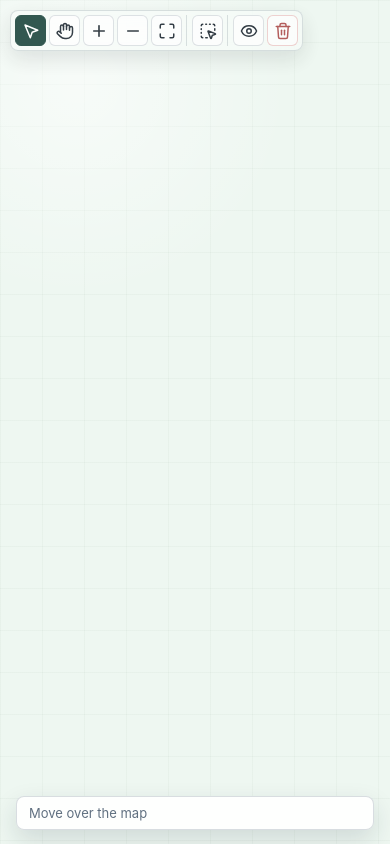
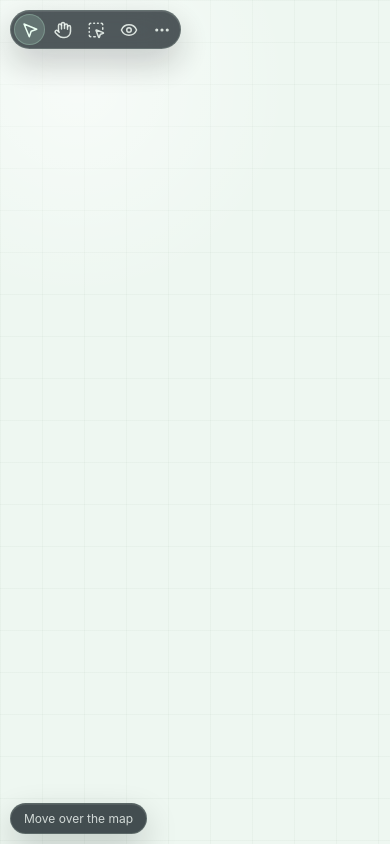
Before and after one commit to pproenca/codecharter, a website with bundled scripts: page public/index.html in a window 390 px wide. Built offline with nearby package versions, Linux system fonts and the light colour scheme; files whose address does not match are found by name.

Commit message:
Restyle map toolbar and status overlays

```diff
--- a/public/index.html
+++ b/public/index.html
@@ -12,7 +12,7 @@
         <canvas id="mapCanvas"></canvas>
 
         <div class="map-tool-palette" role="toolbar" aria-label="Map tools">
-          <div class="tool-group" aria-label="Navigation controls">
+          <div class="tool-group tool-group-primary" aria-label="Primary map tools">
             <button id="selectTool" class="icon-tool active" type="button" title="Select" aria-label="Select" aria-pressed="true">
               <svg class="lucide lucide-mouse-pointer-2" xmlns="http://www.w3.org/2000/svg" width="21" height="21" viewBox="0 0 24 24" fill="none" stroke="currentColor" stroke-width="2" stroke-linecap="round" stroke-linejoin="round" aria-hidden="true" focusable="false">
                 <path d="m4 4 7.07 17 2.51-7.39L21 11.07z"></path>
@@ -26,6 +26,37 @@
                 <path d="M18 8a2 2 0 1 1 4 0v6a8 8 0 0 1-8 8h-2c-2.8 0-4.5-.9-6.4-2.8L2 15.6a2 2 0 0 1 2.8-2.8L7 15"></path>
               </svg>
             </button>
+            <button id="drawTool" class="icon-tool" type="button" title="Draw Selection" aria-label="Draw Selection" aria-pressed="false">
+              <svg class="lucide lucide-square-dashed-mouse-pointer" xmlns="http://www.w3.org/2000/svg" width="21" height="21" viewBox="0 0 24 24" fill="none" stroke="currentColor" stroke-width="2" stroke-linecap="round" stroke-linejoin="round" aria-hidden="true" focusable="false">
+                <path d="M12.034 12.681a.498.498 0 0 1 .647-.647l9 3.5a.5.5 0 0 1-.033.943l-3.444 1.068a1 1 0 0 0-.66.66l-1.067 3.443a.5.5 0 0 1-.943.033z"></path>
+                <path d="M5 3a2 2 0 0 0-2 2"></path>
+                <path d="M19 3a2 2 0 0 1 2 2"></path>
+                <path d="M5 21a2 2 0 0 1-2-2"></path>
+                <path d="M9 3h1"></path>
+                <path d="M9 21h2"></path>
+                <path d="M14 3h1"></path>
+                <path d="M3 9v1"></path>
+                <path d="M21 9v2"></path>
+                <path d="M3 14v1"></path>
+              </svg>
+            </button>
+            <label class="icon-tool toggle-tool" title="Activity & Discovery" aria-label="Activity & Discovery">
+              <input id="showActivity" class="sr-only" type="checkbox">
+              <svg class="lucide lucide-eye" xmlns="http://www.w3.org/2000/svg" width="21" height="21" viewBox="0 0 24 24" fill="none" stroke="currentColor" stroke-width="2" stroke-linecap="round" stroke-linejoin="round" aria-hidden="true" focusable="false">
+                <path d="M2.062 12.348a1 1 0 0 1 0-.696 10.75 10.75 0 0 1 19.876 0 1 1 0 0 1 0 .696 10.75 10.75 0 0 1-19.876 0"></path>
+                <circle cx="12" cy="12" r="3"></circle>
+              </svg>
+            </label>
+          </div>
+          <details class="map-action-menu">
+            <summary class="icon-tool menu-trigger" title="More map actions" aria-label="More map actions">
+              <svg class="lucide lucide-ellipsis" xmlns="http://www.w3.org/2000/svg" width="21" height="21" viewBox="0 0 24 24" fill="none" stroke="currentColor" stroke-width="2.2" stroke-linecap="round" stroke-linejoin="round" aria-hidden="true" focusable="false">
+                <circle cx="12" cy="12" r="1"></circle>
+                <circle cx="19" cy="12" r="1"></circle>
+                <circle cx="5" cy="12" r="1"></circle>
+              </svg>
+            </summary>
+            <div class="map-action-panel" role="group" aria-label="Camera and history actions">
               <button id="zoomInTool" class="icon-tool" type="button" title="Zoom in" aria-label="Zoom in">
                 <svg class="lucide lucide-plus" xmlns="http://www.w3.org/2000/svg" width="21" height="21" viewBox="0 0 24 24" fill="none" stroke="currentColor" stroke-width="2.2" stroke-linecap="round" stroke-linejoin="round" aria-hidden="true" focusable="false">
                   <path d="M5 12h14"></path>
@@ -45,31 +76,6 @@
                   <path d="M16 21h3a2 2 0 0 0 2-2v-3"></path>
                 </svg>
               </button>
-          </div>
-          <div class="tool-group" aria-label="Annotation tools">
-            <button id="drawTool" class="icon-tool" type="button" title="Draw Selection" aria-label="Draw Selection" aria-pressed="false">
-              <svg class="lucide lucide-square-dashed-mouse-pointer" xmlns="http://www.w3.org/2000/svg" width="21" height="21" viewBox="0 0 24 24" fill="none" stroke="currentColor" stroke-width="2" stroke-linecap="round" stroke-linejoin="round" aria-hidden="true" focusable="false">
-                <path d="M12.034 12.681a.498.498 0 0 1 .647-.647l9 3.5a.5.5 0 0 1-.033.943l-3.444 1.068a1 1 0 0 0-.66.66l-1.067 3.443a.5.5 0 0 1-.943.033z"></path>
-                <path d="M5 3a2 2 0 0 0-2 2"></path>
-                <path d="M19 3a2 2 0 0 1 2 2"></path>
-                <path d="M5 21a2 2 0 0 1-2-2"></path>
-                <path d="M9 3h1"></path>
-                <path d="M9 21h2"></path>
-                <path d="M14 3h1"></path>
-                <path d="M3 9v1"></path>
-                <path d="M21 9v2"></path>
-                <path d="M3 14v1"></path>
-              </svg>
-            </button>
-          </div>
-          <div class="tool-group" aria-label="Activity controls">
-            <label class="icon-tool toggle-tool" title="Activity & Discovery" aria-label="Activity & Discovery">
-              <input id="showActivity" class="sr-only" type="checkbox">
-              <svg class="lucide lucide-eye" xmlns="http://www.w3.org/2000/svg" width="21" height="21" viewBox="0 0 24 24" fill="none" stroke="currentColor" stroke-width="2" stroke-linecap="round" stroke-linejoin="round" aria-hidden="true" focusable="false">
-                <path d="M2.062 12.348a1 1 0 0 1 0-.696 10.75 10.75 0 0 1 19.876 0 1 1 0 0 1 0 .696 10.75 10.75 0 0 1-19.876 0"></path>
-                <circle cx="12" cy="12" r="3"></circle>
-              </svg>
-            </label>
               <button id="clearActivityTool" class="icon-tool danger-action hold-action" type="button" title="Hold to clear activity history" aria-label="Clear activity history">
                 <svg class="lucide lucide-trash-2" xmlns="http://www.w3.org/2000/svg" width="21" height="21" viewBox="0 0 24 24" fill="none" stroke="currentColor" stroke-width="2" stroke-linecap="round" stroke-linejoin="round" aria-hidden="true" focusable="false">
                   <path d="M3 6h18"></path>
@@ -80,6 +86,7 @@
                 </svg>
               </button>
             </div>
+          </details>
         </div>
 
         <div id="selectionPopover" class="selection-popover" hidden>
--- a/public/style.css
+++ b/public/style.css
@@ -155,10 +155,13 @@ select:focus-visible {
 }
 
 .map-tool-palette {
-  backdrop-filter: blur(12px) saturate(1.08);
-  background: rgba(248, 252, 249, 0.76);
-  box-shadow: 0 8px 22px rgba(10, 24, 31, 0.12);
-  opacity: 0.86;
+  backdrop-filter: blur(18px) saturate(1.14);
+  background: rgba(14, 24, 29, 0.78);
+  box-shadow:
+    0 14px 34px rgba(5, 13, 17, 0.22),
+    inset 0 1px 0 rgba(255, 255, 255, 0.09);
+  color: rgba(241, 248, 244, 0.86);
+  opacity: 0.92;
   transition:
     background-color 160ms var(--ease-out),
     border-color 160ms var(--ease-out),
@@ -168,9 +171,11 @@ select:focus-visible {
 
 .map-tool-palette:hover,
 .map-tool-palette:focus-within {
-  background: rgba(255, 255, 255, 0.94);
-  border-color: rgba(47, 70, 88, 0.28);
-  box-shadow: 0 10px 28px rgba(10, 24, 31, 0.16);
+  background: rgba(14, 24, 29, 0.9);
+  border-color: rgba(218, 241, 229, 0.24);
+  box-shadow:
+    0 18px 42px rgba(5, 13, 17, 0.28),
+    inset 0 1px 0 rgba(255, 255, 255, 0.12);
   opacity: 1;
 }
 
@@ -181,29 +186,27 @@ select:focus-visible {
 }
 
 .map-tool-palette {
-  border: 1px solid var(--line);
-  border-radius: 8px;
+  border: 1px solid rgba(218, 241, 229, 0.16);
+  border-radius: 999px;
   display: inline-flex;
-  gap: 4px;
+  gap: 2px;
   left: 16px;
-  padding: 4px;
+  padding: 3px;
   top: 16px;
 }
 
 .tool-group {
   display: flex;
-  gap: 3px;
-}
-
-.tool-group + .tool-group {
-  border-left: 1px solid var(--line);
-  padding-left: 5px;
+  gap: 2px;
 }
 
 .icon-tool {
   align-items: center;
   aspect-ratio: 1;
-  border-radius: 6px;
+  background: transparent;
+  border: 1px solid transparent;
+  border-radius: 999px;
+  color: inherit;
   display: grid;
   justify-items: center;
   min-height: 0;
@@ -211,12 +214,12 @@ select:focus-visible {
   padding: 0;
   position: relative;
   transform-origin: center;
-  width: 34px;
+  width: 32px;
 }
 
 label.icon-tool {
-  background: rgba(255, 255, 255, 0.94);
-  border: 1px solid var(--line);
+  background: transparent;
+  border: 1px solid transparent;
   cursor: pointer;
   transition:
     background-color 140ms var(--ease-out),
@@ -226,9 +229,12 @@ label.icon-tool {
 }
 
 @media (hover: hover) and (pointer: fine) {
-  label.icon-tool:hover {
-    background: #f4f8f5;
-    border-color: rgba(47, 70, 88, 0.32);
+  .map-tool-palette .icon-tool:hover:not(:disabled),
+  label.icon-tool:hover,
+  .menu-trigger:hover {
+    background: rgba(255, 255, 255, 0.11);
+    border-color: rgba(218, 241, 229, 0.1);
+    color: #ffffff;
   }
 }
 
@@ -241,13 +247,18 @@ label.icon-tool {
   width: 19px;
 }
 
-.toggle-tool:has(input:checked) {
-  background: #e9f2ed;
-  border-color: rgba(18, 128, 98, 0.42);
-  color: #035743;
+.map-tool-palette .icon-tool.active,
+.map-tool-palette .toggle-tool:has(input:checked),
+.map-action-menu[open] > .menu-trigger {
+  background: rgba(190, 244, 216, 0.18);
+  border-color: rgba(190, 244, 216, 0.26);
+  color: #eafff2;
 }
 
-.toggle-tool:active {
+.map-tool-palette .icon-tool:active:not(:disabled),
+.toggle-tool:active,
+.menu-trigger:active {
+  background: rgba(255, 255, 255, 0.14);
   transform: scale(0.98);
 }
 
@@ -261,10 +272,51 @@ label.icon-tool {
   outline-offset: 2px;
 }
 
-.icon-tool.active {
-  background: #123d35;
-  border-color: #123d35;
-  color: #fff;
+.map-action-menu {
+  display: grid;
+  position: relative;
+}
+
+.menu-trigger {
+  list-style: none;
+}
+
+.menu-trigger::-webkit-details-marker {
+  display: none;
+}
+
+.map-action-panel {
+  backdrop-filter: blur(18px) saturate(1.14);
+  background: rgba(14, 24, 29, 0.9);
+  border: 1px solid rgba(218, 241, 229, 0.16);
+  border-radius: 999px;
+  box-shadow:
+    0 16px 36px rgba(5, 13, 17, 0.25),
+    inset 0 1px 0 rgba(255, 255, 255, 0.1);
+  color: rgba(241, 248, 244, 0.88);
+  display: flex;
+  gap: 2px;
+  left: 0;
+  opacity: 1;
+  padding: 3px;
+  position: absolute;
+  top: calc(100% + 8px);
+  transform: translateY(0) scale(1);
+  transform-origin: left top;
+  transition:
+    opacity 160ms var(--ease-out),
+    transform 160ms var(--ease-out);
+}
+
+.map-action-menu:not([open]) .map-action-panel {
+  display: none;
+}
+
+@starting-style {
+  .map-action-menu[open] .map-action-panel {
+    opacity: 0;
+    transform: translateY(-4px) scale(0.97);
+  }
 }
 
 .hold-action::before {
@@ -370,8 +422,9 @@ label.icon-tool {
 }
 
 .map-tool-palette .danger-action {
-  opacity: 0.82;
-  width: 34px;
+  color: #fecaca;
+  opacity: 0.9;
+  width: 32px;
 }
 
 @media (max-width: 420px) {
@@ -402,6 +455,7 @@ label.icon-tool {
   button,
   label.icon-tool,
   .map-tool-palette,
+  .map-action-panel,
   .selection-popover,
   .annotation-actions,
   .hold-action::before {
@@ -416,17 +470,56 @@ label.icon-tool {
 
 .map-status {
   align-items: center;
-  border: 1px solid var(--line);
-  border-radius: 8px;
-  bottom: 14px;
-  color: var(--muted);
-  display: flex;
-  font-size: 13px;
-  gap: 18px;
-  justify-content: space-between;
+  backdrop-filter: blur(18px) saturate(1.14);
+  background: rgba(14, 24, 29, 0.76);
+  border: 1px solid rgba(218, 241, 229, 0.16);
+  border-radius: 999px;
+  bottom: 16px;
+  box-shadow:
+    0 14px 34px rgba(5, 13, 17, 0.2),
+    inset 0 1px 0 rgba(255, 255, 255, 0.09);
+  color: rgba(241, 248, 244, 0.82);
+  display: inline-flex;
+  font-size: 12px;
+  gap: 10px;
+  justify-content: flex-start;
   left: 16px;
-  max-width: calc(100vw - 32px);
-  min-height: 34px;
-  padding: 0 12px;
-  right: 16px;
+  letter-spacing: 0;
+  max-width: min(520px, calc(100vw - 32px));
+  min-height: 32px;
+  padding: 0 13px;
+  pointer-events: none;
+  right: auto;
+  white-space: nowrap;
+  width: fit-content;
 }
+
+#hoverReadout {
+  max-width: min(300px, calc(100vw - 174px));
+  overflow: hidden;
+  text-overflow: ellipsis;
+}
+
+#viewportReadout {
+  border-left: 1px solid rgba(218, 241, 229, 0.16);
+  color: rgba(241, 248, 244, 0.66);
+  flex-shrink: 0;
+  padding-left: 10px;
+}
+
+#viewportReadout:empty {
+  display: none;
+}
+
+@media (max-width: 420px) {
+  .map-status {
+    bottom: 10px;
+    left: 10px;
+    max-width: calc(100vw - 20px);
+    min-height: 31px;
+  }
+
+  #hoverReadout {
+    max-width: calc(100vw - 154px);
+  }
+}
```
Also changed, not shown: test/map-ui.test.js (+25 -0 lines). Lines whose indentation alone changed are shown as unchanged.
